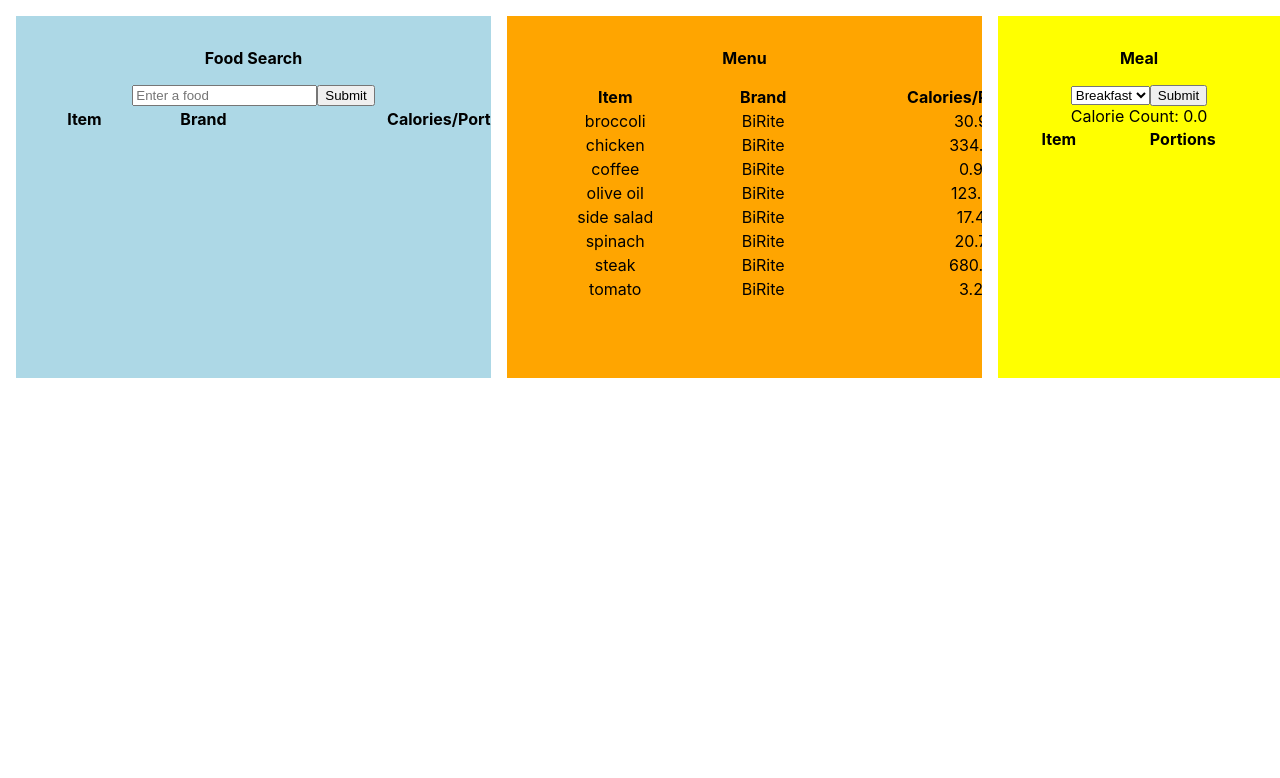
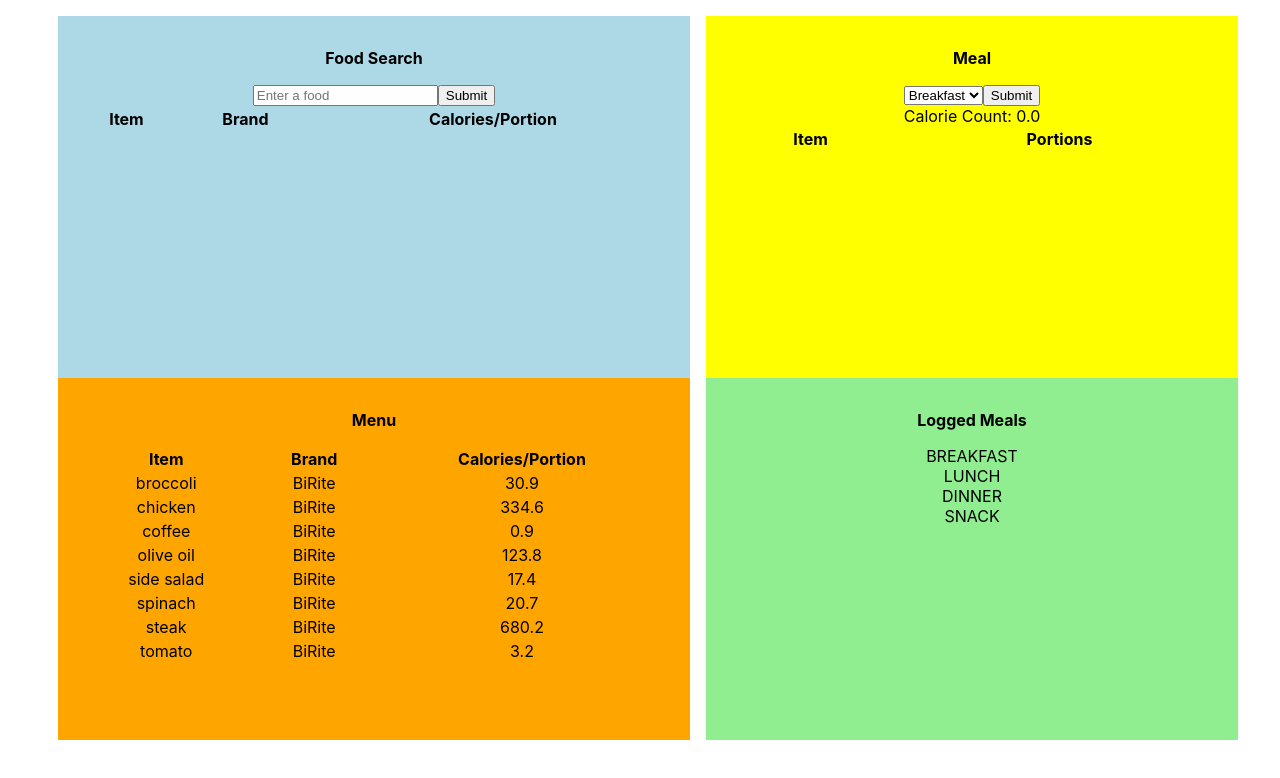
Before and after one commit to kchens/noom, a React (Create React App) app: page / in a window 1280 px wide. Shown: the top 778 px of the page. Built offline with nearby package versions, Linux system fonts and the light colour scheme.

Commit message:
Adds working LoggedMeals

```diff
--- a/src/App.jsx
+++ b/src/App.jsx
@@ -1,8 +1,9 @@
 import React from 'react';
 import './App.css';
 import Menu from './components/Menu'
-import Meal from './components/Meal'
+import MealEntryForm from './components/MealEntryForm'
 import FoodSearch from './components/FoodSearch'
+import LoggedMeals from './components/LoggedMeals'
 import menuItems from './menuItems.json'
 import { roundToSingleDecimal, calcCaloriesPerPortion } from './utils'
 
@@ -10,7 +11,6 @@ import { roundToSingleDecimal, calcCaloriesPerPortion } from './utils'
  * 1. Users can have multiple meals. Tag it as "Breakfast", "lunch"..
    2. Everytime we add an item, we tag "Breakfast", "lunch"
   => (a) If user tags a meal as "lunch", then they cannot tag a "breakfast". They can tag "dinner"
-
  */
 
 class App extends React.Component {
@@ -22,10 +22,23 @@ class App extends React.Component {
         items: [],
         type: '',
       },
-      meals: {
-        'breakfast': [],
-        'lunch': [],
-        'dinner': [],
+      loggedMeals: {
+        breakfast: {
+          meals: [],
+          count: 0,
+        },
+        lunch: {
+          meals: [],
+          count: 0,
+        },
+        dinner: {
+          meals: [],
+          count: 0,
+        },
+        snack: {
+          meals: [],
+          count: 0,
+        }
       },
       menuItems: [],
     }
@@ -56,16 +69,32 @@ class App extends React.Component {
     this.setState({ meal: newMeal })
   }
 
-  updateMeals = (type) => {
-    const { meal, meals } = this.state
-    const newMeals = Object.assign({}, meals)
+  updateLoggedMeals = (type) => {
+    const { meal, loggedMeals } = this.state
+
+    if (this.mealIsEmpty()) return
+
+    const newLoggedMeals = Object.assign({}, loggedMeals)
 
     const newMeal = Object.assign({}, meal)
     newMeal.type = type
-    newMeals[type].push(newMeal)
+    newLoggedMeals[type].meals.push(newMeal)
+    newLoggedMeals[type].count = newLoggedMeals[type].meals.length
 
-    // TODO: we might want to change meal as well, depending on UI
-    this.setState({ meals: newMeals })
+    this.setState({ meals: newLoggedMeals })
+  }
+
+  resetMeal = () => {
+    const emptyMeal = {
+      totalCalories: 0,
+      items: [],
+      type: '',
+    }
+    this.setState({ meal: emptyMeal })
+  }
+
+  mealIsEmpty = () => {
+    return this.state.meal.items.length === 0
   }
 
   incrementPortionForNewitem = (items, newItem) => {
@@ -84,13 +113,27 @@ class App extends React.Component {
   }
 
   render() {
-    const { meal, menuItems, meals } = this.state
+    const { meal, menuItems, loggedMeals } = this.state
+    const hasLunch = loggedMeals.lunch.count > 0
+    const hasDinner = loggedMeals.dinner.count > 0
 
     return (
       <div className="App">
-        <FoodSearch addItemToMenu={this.addItemToMenu} />
-        <Menu menuItems={menuItems} addItemToMeal={this.addItemToMeal} />
-        <Meal meal={meal} meals={meals} updateMeals={this.updateMeals}/>
+        <div>
+          <FoodSearch addItemToMenu={this.addItemToMenu} />
+          <Menu menuItems={menuItems} addItemToMeal={this.addItemToMeal} />
+        </div>
+        <div>
+          <MealEntryForm
+            meal={meal}
+            hasLunch={hasLunch}
+            hasDinner={hasDinner}
+            loggedMeals={loggedMeals}
+            updateLoggedMeals={this.updateLoggedMeals}
+            resetMeal={this.resetMeal}
+          />
+          <LoggedMeals loggedMeals={loggedMeals} />
+        </div>
       </div>
     )
   }
--- a/src/components/FoodSearch/index.jsx
+++ b/src/components/FoodSearch/index.jsx
@@ -44,7 +44,7 @@ class FoodSearch extends React.PureComponent {
           this.setState({ errorMsg: getFetchErrorMsg(error) })
         })
     } else {
-      this.setState({ errorMsg: getMinSearchLengthErrorMsg(MIN_SEARCH_LENGTH)})
+      this.setState({ foods: [], errorMsg: getMinSearchLengthErrorMsg(MIN_SEARCH_LENGTH)})
     }
   }
 
--- /dev/null
+++ b/src/components/LoggedMeals/index.css
@@ -0,0 +1,8 @@
+.logged-meals {
+    background-color: lightgreen;
+    margin-left: 1rem;
+    width: 500px;
+    height: 330px;
+    padding: 1rem;
+    overflow: scroll;
+}
--- /dev/null
+++ b/src/components/LoggedMeals/index.jsx
@@ -0,0 +1,32 @@
+import React from 'react'
+import Meal from '../common/Meal'
+import { loggedMealsTitle } from '../../constants'
+
+import './index.css'
+
+const LoggedMeals = ({ loggedMeals }) => {
+  const entries = Object.entries(loggedMeals)
+  return (
+    <div className='logged-meals'>
+      <p><b>{loggedMealsTitle}</b></p>
+      {entries.map((entry, i) => {
+        const mealTime = entry[0]
+        const mealTimeInfo = entry[1]
+        return (
+          <div key={i}>
+            <div>
+              {mealTime.toUpperCase()}
+            </div>
+            <div>
+              {mealTimeInfo.count > 0 &&
+                mealTimeInfo.meals.map((meal, j) => <Meal key={j} meal={meal} />)
+              }
+            </div>
+          </div>
+        )
+      })}
+    </div>
+  )
+}
+
+export default LoggedMeals
--- a/src/components/Meal/index.jsx
+++ /dev/null
@@ -1,94 +0,0 @@
-import React from 'react'
-import PropTypes from 'prop-types'
-import { mealTitle, getMealCaption, portionsHeader, itemHeader } from '../../constants'
-import './index.css'
-
-/**
- * get default value for select
- * render loggedMeals state
- *
- */
-
-class Meal extends React.PureComponent {
-  constructor(props) {
-    super(props)
-    this.state = {
-      type: '',
-    }
-  }
-
-  updateMealType = (e) => {
-    this.setState({ type: e.target.value })
-  }
-
-  updateMeals = (e) => {
-    const { type } = this.state
-    const { updateMeals } = this.props
-    e.preventDefault()
-
-    updateMeals(type)
-  }
-
-  render() {
-    const { meal, meals } = this.props
-    const hasMeal = meal.items.length > 0
-    const hasLunch = meals['lunch'].length > 0
-    const hasDinner = meals['dinner'].length > 0
-
-    // const selectComponent = () => {
-      // const myOptions = {
-      //   breakfast: ['breakfast', 'lunch', 'dinner'],
-      //   lunch: ['lunch', 'dinner'],
-      //   dinner: ['dinner'],
-      // }
-      // go over meals. if we see 'dinner', only render dinner
-      // const hasBreakfast = meals['breakfast'].length > 0
-
-    // }
-    return (
-      <div className="meal">
-        <p><b>{mealTitle}</b></p>
-        <form onSubmit={this.updateMeals}>
-          <select onChange={this.updateMealType}>
-            {!hasDinner && !hasLunch && <option value="breakfast">Breakfast</option>}
-            {!hasDinner && <option value="lunch">Lunch</option>}
-            <option value="dinner">Dinner</option>
-          </select>
-          <input type="submit" />
-        </form>
-        <table className="meal-table">
-          <caption>{getMealCaption(meal.totalCalories)}</caption>
-          <thead>
-            <tr>
-              <th>{itemHeader}</th>
-              <th>{portionsHeader}</th>
-            </tr>
-          </thead>
-          <tbody>
-            {hasMeal && meal.items.map((item, i) => {
-              return <tr key={i}>
-                <td>{item.name}</td>
-                <td>{item.portion}</td>
-              </tr>
-            })}
-          </tbody>
-        </table>
-      </div>
-    )
-  }
-}
-
-
-Meal.propTypes = {
-  meal: PropTypes.shape({
-    totalCalories: PropTypes.number,
-    items: PropTypes.arrayOf(
-      PropTypes.shape({
-        name: PropTypes.string,
-        portion: PropTypes.number,
-      })
-    )
-  })
-}
-
-export default Meal
--- a/src/components/Meal/index.css
+++ b/src/components/MealEntryForm/index.css
@@ -1,7 +1,7 @@
 .meal {
     background-color: yellow;
     margin-left: 1rem;
-    width: 250px;
+    width: 500px;
     height: 330px;
     padding: 1rem;
 }
--- /dev/null
+++ b/src/components/MealEntryForm/index.jsx
@@ -0,0 +1,64 @@
+import React from 'react'
+import PropTypes from 'prop-types'
+import { mealTitle } from '../../constants'
+import Meal from '../common/Meal'
+import './index.css'
+
+
+const DEFAULT_MEAL_TYPE = 'breakfast'
+
+class MealEntryForm extends React.PureComponent {
+  constructor(props) {
+    super(props)
+    this.state = {
+      type: DEFAULT_MEAL_TYPE,
+    }
+  }
+
+  updateMealType = (e) => {
+    this.setState({ type: e.target.value })
+  }
+
+  updateLoggedMeals = (e) => {
+    const { type } = this.state
+    const { updateLoggedMeals, resetMeal } = this.props
+    e.preventDefault()
+    updateLoggedMeals(type)
+    resetMeal()
+  }
+
+  render() {
+    const { meal, hasLunch, hasDinner } = this.props
+
+    return (
+      <div className="meal">
+        <p><b>{mealTitle}</b></p>
+        <form onSubmit={this.updateLoggedMeals}>
+          <select onChange={this.updateMealType}>
+            {!hasDinner && !hasLunch && <option value="breakfast">Breakfast</option>}
+            {!hasDinner && <option value="lunch">Lunch</option>}
+            <option value="dinner">Dinner</option>
+            <option value="snack">Snack</option>
+          </select>
+          <input type="submit" />
+        </form>
+        <Meal meal={meal} />
+      </div>
+    )
+  }
+}
+
+
+MealEntryForm.propTypes = {
+  meal: PropTypes.shape({
+    totalCalories: PropTypes.number,
+    items: PropTypes.arrayOf(
+      PropTypes.shape({
+        name: PropTypes.string,
+        portion: PropTypes.number,
+      })
+    )
+  })
+}
+
+export default MealEntryForm
--- /dev/null
+++ b/src/components/common/Meal/index.css
@@ -0,0 +1,3 @@
+.meal-table {
+    width: inherit
+}
--- /dev/null
+++ b/src/components/common/Meal/index.jsx
@@ -0,0 +1,44 @@
+import React from 'react'
+import PropTypes from 'prop-types'
+import { getMealCaption, portionsHeader, itemHeader } from '../../../constants'
+
+import './index.css'
+
+const Meal = ({ meal }) => {
+  const hasMeal = meal.items.length > 0
+
+  return (
+    <table className="meal-table">
+      <caption>{getMealCaption(meal.totalCalories)}</caption>
+      <thead>
+        <tr>
+          <th>{itemHeader}</th>
+          <th>{portionsHeader}</th>
+        </tr>
+      </thead>
+      <tbody>
+        {hasMeal && meal.items.map((item, i) => {
+          return <tr key={i}>
+            <td>{item.name}</td>
+            <td>{item.portion}</td>
+          </tr>
+        })}
+      </tbody>
+    </table>
+
+  )
+}
+
+Meal.propTypes = {
+  meal: PropTypes.shape({
+    totalCalories: PropTypes.number,
+    items: PropTypes.arrayOf(
+      PropTypes.shape({
+        name: PropTypes.string,
+        portion: PropTypes.number,
+      })
+    )
+  })
+}
+
+export default Meal
--- a/src/constants.js
+++ b/src/constants.js
@@ -1,4 +1,6 @@
 import { roundToSingleDecimal, calcCaloriesPerPortion } from './utils'
+
+export const loggedMealsTitle = 'Logged Meals'
 
 export const foodSearchTitle = 'Food Search'
 export const foodSearchPlaceholder = 'Enter a food'
```
